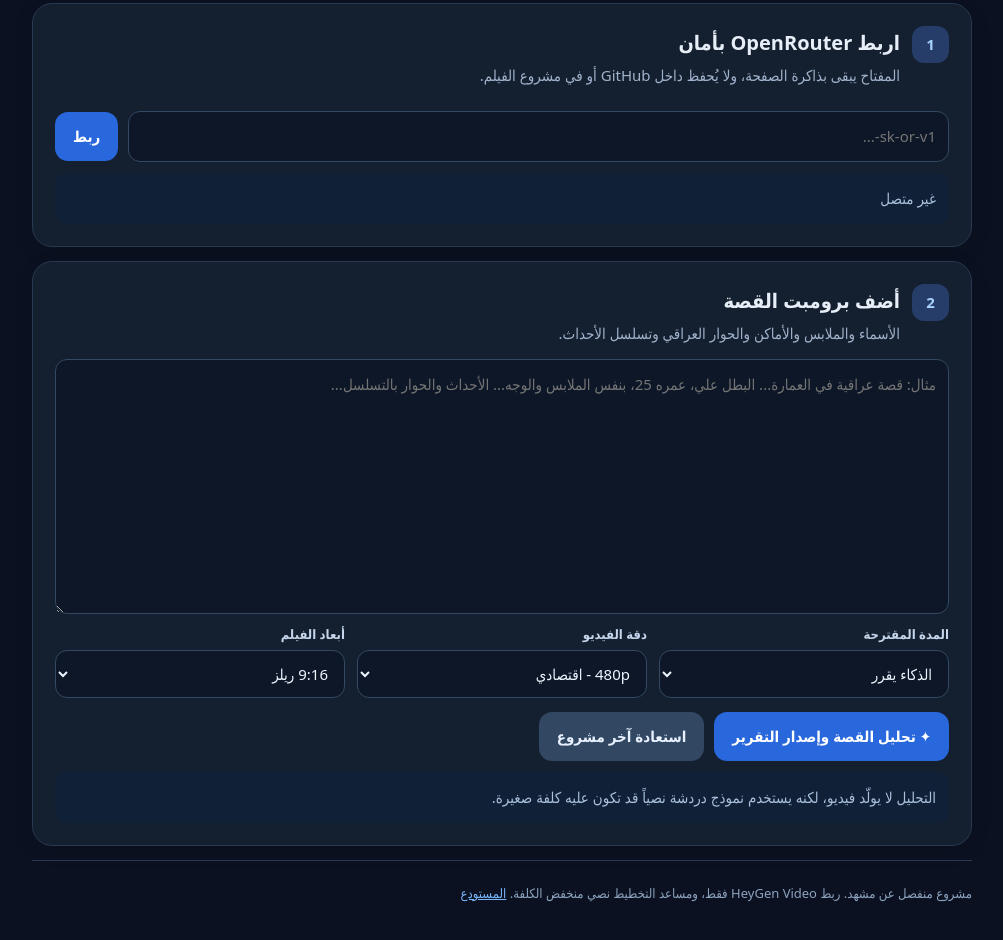
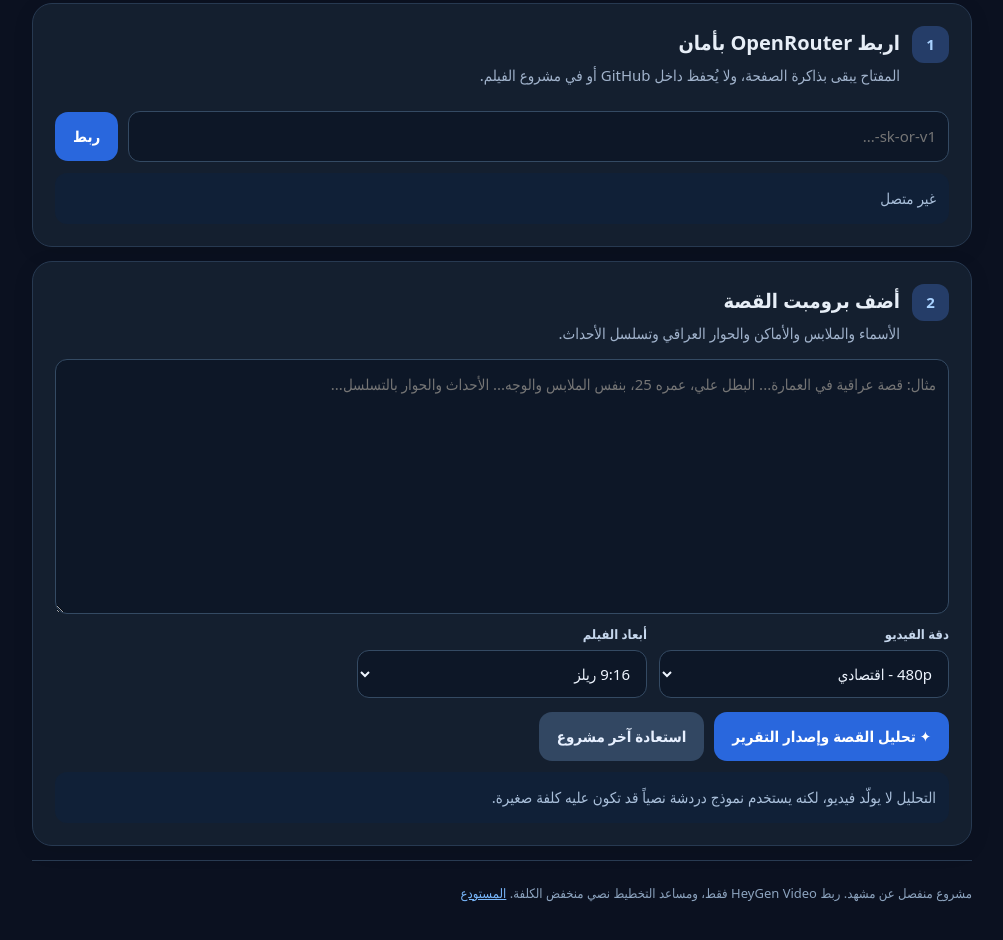
Before and after one commit to Basmali12/iraqi-film-forge, a website: page site/film.html in a window 1280 px wide. Shown: the part 423-1363 px from the top of the page, without its empty margins (138-1141 px from the left). Drawn offline with Linux system fonts and the light colour scheme.

Commit message:
Let AI choose story film duration automatically; remove minute presets

```diff
--- a/site/film.html
+++ b/site/film.html
@@ -15,7 +15,7 @@
 <section class="step" id="storyPanel">
 <div class="stephead"><span class="stepnum">2</span><div><h2>أضف برومبت القصة</h2><p>الأسماء والملابس والأماكن والحوار العراقي وتسلسل الأحداث.</p></div></div>
 <textarea id="filmStory" rows="9" placeholder="مثال: قصة عراقية في العمارة... البطل علي، عمره 25، بنفس الملابس والوجه... الأحداث والحوار بالتسلسل..."></textarea>
-<div class="options"><div><label>المدة المقترحة</label><select id="filmTime"><option value="auto" selected>الذكاء يقرر</option><option value="180">3 دقائق</option><option value="240">4 دقائق</option><option value="300">5 دقائق</option><option value="600">10 دقائق</option></select></div>
+<div class="options">
 <div><label>دقة الفيديو</label><select id="filmQuality"><option value="480p" selected>480p - اقتصادي</option><option value="768p">768p - أوضح</option></select></div>
 <div><label>أبعاد الفيلم</label><select id="filmRatio"><option value="9:16">9:16 ريلز</option><option value="16:9">16:9 سينمائي</option></select></div></div>
 <div class="button-row"><button id="analyzeFilm">✦ تحليل القصة وإصدار التقرير</button><button id="restoreFilm" class="soft">استعادة آخر مشروع</button></div>
```
